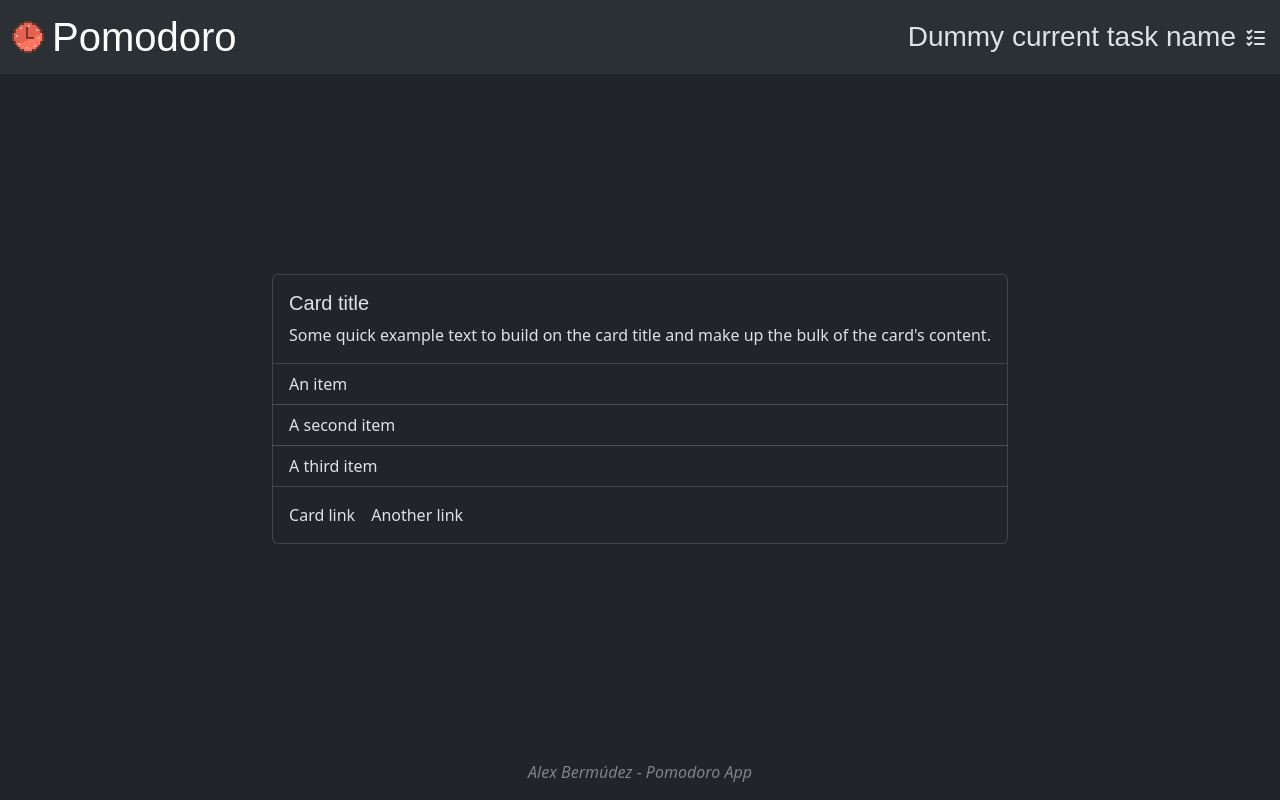
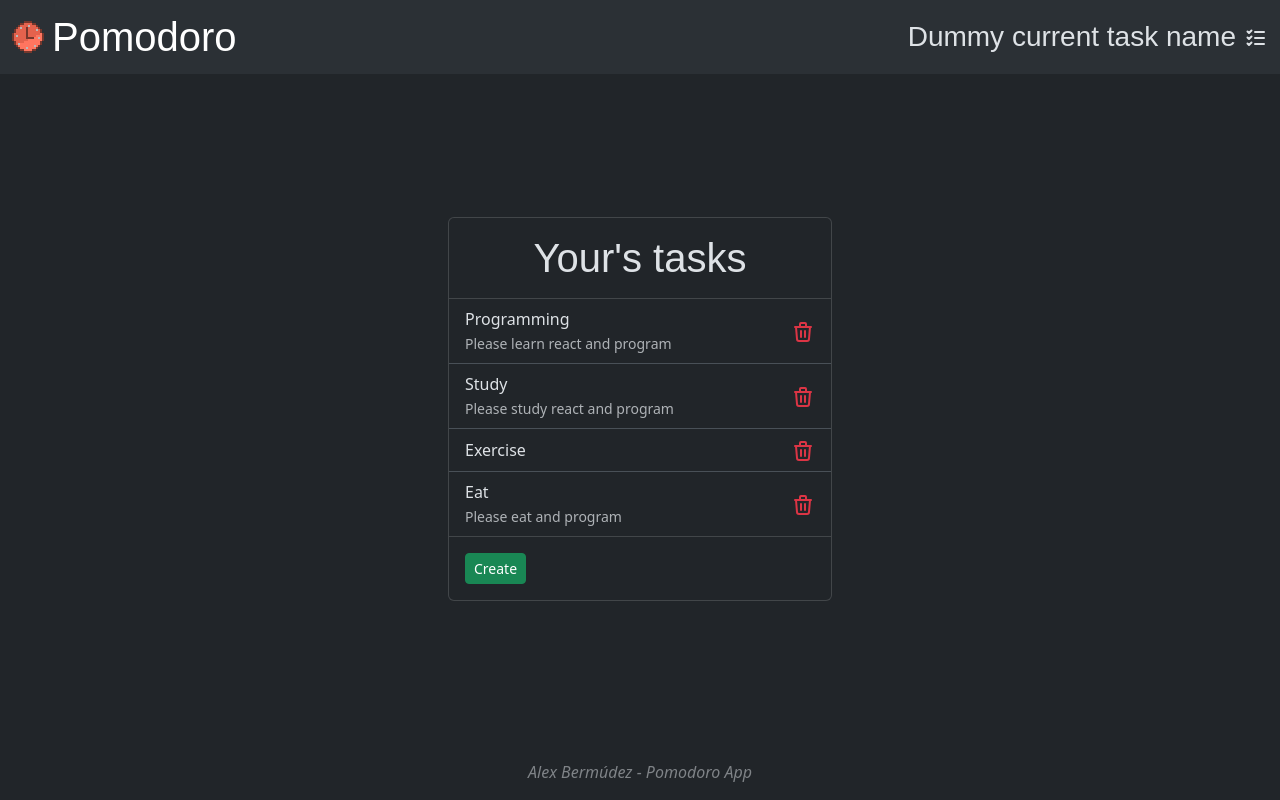
Before and after one commit to Alex-gb249/pomodoro-clock, a React (Vite) app: page / in a window 1280 px wide. Both pictures are taken after a click on the link 1256 px from the left and 37 px from the top of the page. Built offline with nearby package versions, Linux system fonts and the light colour scheme; a web font is replaced by a local one.

Commit message:
Add basic functionality for taskmanager

```diff
--- a/package.json
+++ b/package.json
@@ -12,7 +12,8 @@
   "dependencies": {
     "bootstrap": "^5.3.3",
     "react": "^19.0.0",
-    "react-dom": "^19.0.0"
+    "react-dom": "^19.0.0",
+    "uuid": "^11.1.0"
   },
   "devDependencies": {
     "@eslint/js": "^9.19.0",
--- /dev/null
+++ b/src/components/task-manager/Task.ts
@@ -0,0 +1,43 @@
+import { v4 as uuidv4 } from 'uuid'
+
+export class Task {
+  private id: string
+  private name: string
+  private description: string
+  private active: boolean
+
+  constructor(name: string, description: string, active: boolean) {
+    this.id = uuidv4()
+    this.name = name
+    this.description = description
+    this.active = active
+  }
+
+  getId(): string {
+    return this.id
+  }
+
+  getName(): string {
+    return this.name
+  }
+
+  getDescription(): string {
+    return this.description
+  }
+
+  getActive(): boolean {
+    return this.active
+  }
+
+  setName(name: string): void {
+    this.name = name
+  }
+
+  setDescription(description: string): void {
+    this.description = description
+  }
+
+  setActive(active: boolean): void {
+    this.active = active
+  }
+}
--- /dev/null
+++ b/src/components/task-manager/TaskManager.css
@@ -0,0 +1,15 @@
+.list-group {
+  overflow-y: auto;
+  max-height: 300px;
+}
+
+.task-input {
+  width: 100%;
+  border: none;
+  border-radius: 5px;
+}
+
+.description-input {
+  min-height: 40px;
+  height: 40px;
+}
--- a/src/components/task-manager/TaskManager.tsx
+++ b/src/components/task-manager/TaskManager.tsx
@@ -1,26 +1,133 @@
+import { useState } from 'react'
+import { Task } from './Task'
+import './TaskManager.css'
+
 export function TaskManager() {
+  const [tasks, setTasks] = useState<Task[]>([
+    new Task('Programming', 'Please learn react and program', true),
+    new Task('Study', 'Please study react and program', true),
+    new Task('Exercise', '', true),
+    new Task('Eat', 'Please eat and program', true),
+  ])
+  const [isCreating, setIsCreating] = useState(false)
+  const [newTaskName, setNewTaskName] = useState('')
+  const [newTaskDescription, setNewTaskDescription] = useState('')
+
+  const handleCreate = () => {
+    setIsCreating(true)
+  }
+
+  const handleCancel = () => {
+    setIsCreating(false)
+  }
+
+  const saveTask = () => {
+    if (!newTaskName) return
+
+    const newTask = new Task(newTaskName, newTaskDescription, true)
+    const newTasks = [...tasks, newTask]
+    setTasks(newTasks)
+    setNewTaskName('')
+    setNewTaskDescription('')
+    setIsCreating(false)
+  }
+
+  const handleDelete = (taskId: string) => {
+    const newTasks = tasks.filter((task) => task.getId() !== taskId)
+    setTasks(newTasks)
+  }
+
+  const handleEnter = (e: React.KeyboardEvent) => {
+    if (e.key === 'Enter') {
+      saveTask()
+    }
+  }
+
   return (
-    <div className='card'>
+    <div className='card' style={{ width: '24rem' }}>
+      <div className='card-body d-flex justify-content-center'>
+        <h1>Your's tasks</h1>
+      </div>
+      {tasks.length > 0 || isCreating ? (
+        <ul className='list-group list-group-flush'>
+          {tasks.map((task) => (
+            <li
+              key={task.getId()}
+              className='list-group-item d-flex justify-content-between align-items-center'
+            >
+              <div>
+                {task.getName()}
+                {task.getDescription() && (
+                  <p className='card-text'>
+                    <small className='text-body-secondary'>{task.getDescription()}</small>
+                  </p>
+                )}
+              </div>
+              <a className='clickable text-danger' onClick={() => handleDelete(task.getId())}>
+                <svg
+                  xmlns='http://www.w3.org/2000/svg'
+                  width='24'
+                  height='24'
+                  viewBox='0 0 24 24'
+                  fill='none'
+                  stroke='currentColor'
+                  stroke-width='2'
+                  stroke-linecap='round'
+                  stroke-linejoin='round'
+                  className='icon icon-tabler icons-tabler-outline icon-tabler-trash'
+                >
+                  <path stroke='none' d='M0 0h24v24H0z' fill='none' />
+                  <path d='M4 7l16 0' />
+                  <path d='M10 11l0 6' />
+                  <path d='M14 11l0 6' />
+                  <path d='M5 7l1 12a2 2 0 0 0 2 2h8a2 2 0 0 0 2 -2l1 -12' />
+                  <path d='M9 7v-3a1 1 0 0 1 1 -1h4a1 1 0 0 1 1 1v3' />
+                </svg>
+              </a>
+            </li>
+          ))}
+          {isCreating && (
+            <li className='list-group-item'>
+              <input
+                type='text'
+                className='task-input px-2 mb-2'
+                placeholder='Task name'
+                onChange={(e) => setNewTaskName(e.currentTarget.value)}
+                onKeyUp={(e) => handleEnter(e)}
+              />
+              <small>
+                <input
+                  type='text'
+                  className='task-input description-input text-body-secondary px-2'
+                  placeholder='Task description'
+                  onChange={(e) => setNewTaskDescription(e.currentTarget.value)}
+                  onKeyUp={(e) => handleEnter(e)}
+                />
+              </small>
+            </li>
+          )}
+        </ul>
+      ) : (
+        <p className='card-text text-center'>You don't have any tasks yet.</p>
+      )}
       <div className='card-body'>
-        <h5 className='card-title'>Card title</h5>
-        <p className='card-text'>
-          Some quick example text to build on the card title and make up the bulk of the card's
-          content.
-        </p>
-      </div>
-      <ul className='list-group list-group-flush'>
-        <li className='list-group-item'>An item</li>
-        <li className='list-group-item'>A second item</li>
-        <li className='list-group-item'>A third item</li>
-      </ul>
-      <div className='card-body'>
-        <a href='#' className='card-link'>
-          Card link
-        </a>
-        <a href='#' className='card-link'>
-          Another link
-        </a>
+        {isCreating ? (
+          <>
+            <button className='btn btn-sm btn-success me-2' onClick={saveTask}>
+              Save
+            </button>
+            <button className='btn btn-sm btn-danger' onClick={handleCancel}>
+              Cancel
+            </button>
+          </>
+        ) : (
+          <>
+            <button className='btn btn-sm btn-success me-2' onClick={handleCreate}>
+              Create
+            </button>
+          </>
+        )}
       </div>
     </div>
-  );
+  )
 }
```
Also changed, not shown: 1 other file (tests, documents, lock files or other folders).
